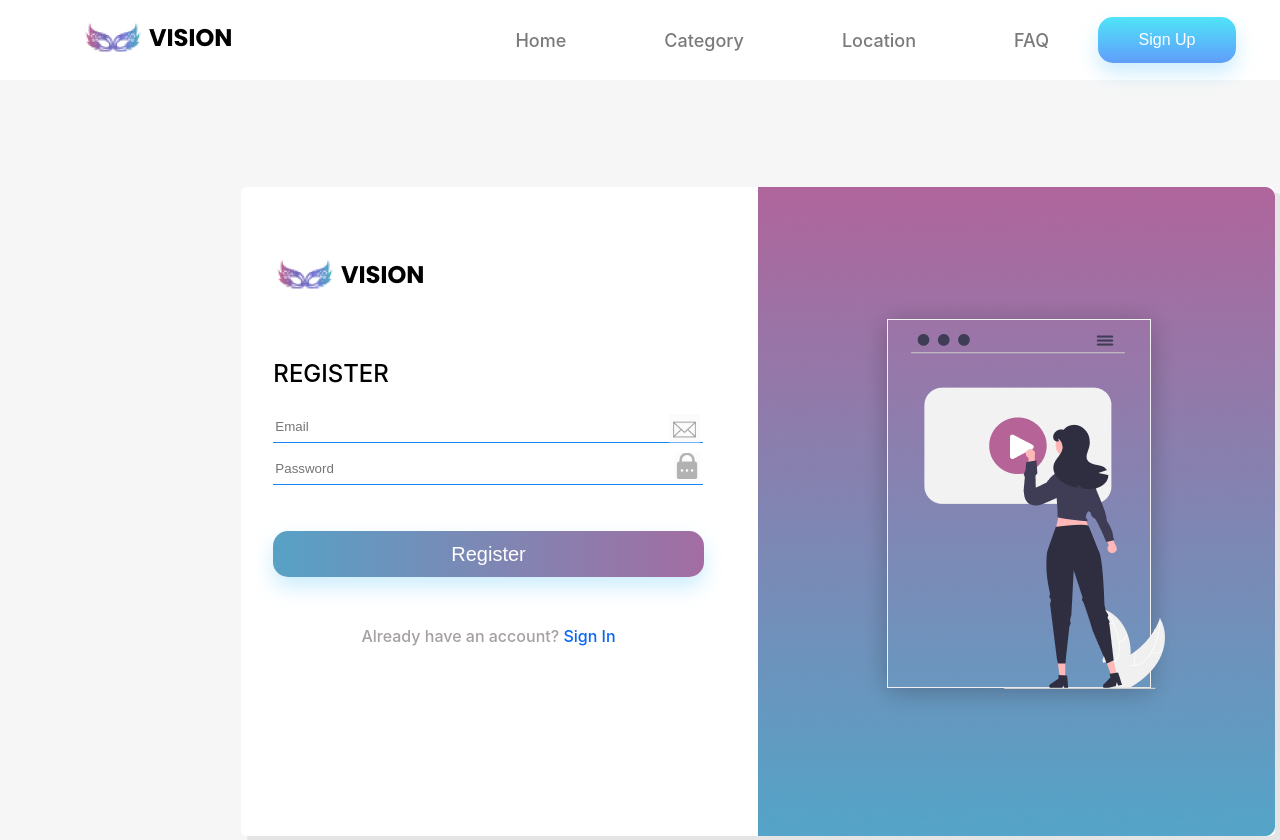
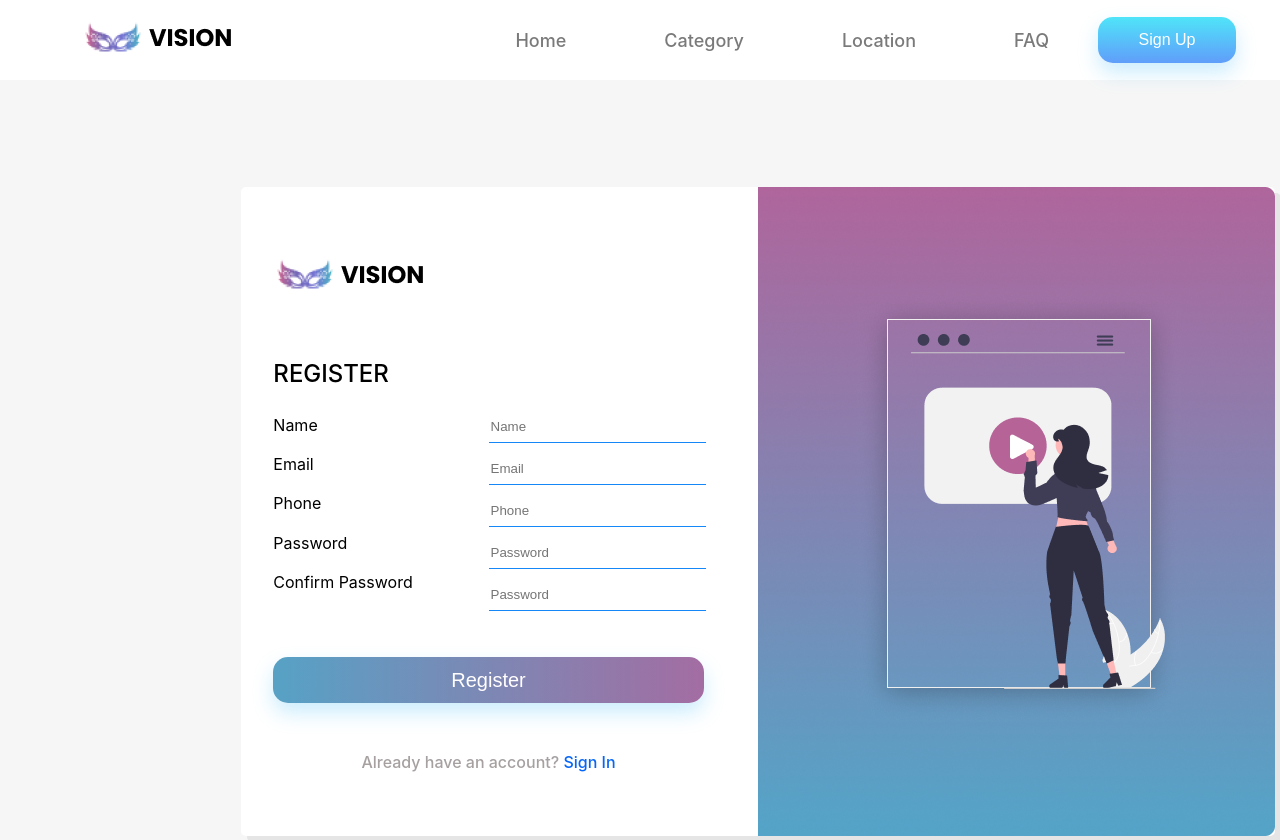
Before and after one commit to thanhnhan-12/Web_Vision, a React (Create React App) app: page / in a window 1280 px wide. Shown: the top 840 px of the page. Built offline with nearby package versions, Linux system fonts and the light colour scheme.

Commit message:
Change folder - Add folder

```diff
--- a/src/App.js
+++ b/src/App.js
@@ -1,5 +1,5 @@
 import './App.css';
-import SignIn from './Containers/Form/components/SignIn';
+// import SignIn from './Containers/Form/components/SignIn';
 import SignUp from './Containers/Form/components/SignUp';
 import Footer from './Containers/HeaderFooter/components/Footer';
 import Header from './Containers/HeaderFooter/components/Header';
--- a/src/Containers/Form/Input/Email.js
+++ b/src/Containers/Form/components/SignIn/Input/Email.js
@@ -1,7 +1,6 @@
 import React from 'react'
 import styled from 'styled-components'
-import Mail from '../../../assets/SignInIconMail.svg'
-
+import Mail from '../../../../../assets/SignInIconMail.svg'
 
 const ContainersInputMail = styled.div`
   position: relative;
--- a/src/Containers/Form/Input/Pass.js
+++ b/src/Containers/Form/components/SignIn/Input/Pass.js
@@ -1,6 +1,6 @@
 import React from 'react'
 import styled from 'styled-components'
-import Lock from '../../../assets/SignInIconLock.svg'
+import Lock from '../../../../../assets/SignInIconLock.svg'
 
 const ContainersInputLock = styled.div`
   position: relative;
--- /dev/null
+++ b/src/Containers/Form/components/SignUp/Input/Email.js
@@ -0,0 +1,23 @@
+import React from 'react'
+import styled from 'styled-components'
+
+const ContainersInputMail = styled.div`
+  padding-top: 14px;
+`
+
+const InputMail = styled.input`
+  width: 99%;
+  padding-bottom: 0.5rem;
+  border-style: none none solid;
+  border-bottom: solid 1px #1687F7;
+`
+
+function Email() {
+  return (
+    <ContainersInputMail>
+      <InputMail placeholder='Email' type="email" />
+    </ContainersInputMail>
+  )
+}
+
+export default Email
--- /dev/null
+++ b/src/Containers/Form/components/SignUp/Input/Name.js
@@ -0,0 +1,22 @@
+import React from 'react'
+import styled from 'styled-components'
+
+const ContainersInputName = styled.div`
+`
+
+const InputName = styled.input`
+  width: 99%;
+  padding-bottom: 0.5rem;
+  border-style: none none solid;
+  border-bottom: solid 1px #1687F7;
+`
+
+function Name() {
+  return (
+    <ContainersInputName>
+      <InputName placeholder='Name' type="text" />
+    </ContainersInputName>
+  )
+}
+
+export default Name
--- /dev/null
+++ b/src/Containers/Form/components/SignUp/Input/Pass.js
@@ -0,0 +1,23 @@
+import React from 'react'
+import styled from 'styled-components'
+
+const ContainersInputLock = styled.div`
+  padding-top: 14px;
+`
+
+const InputLock = styled.input`
+  width: 99%;
+  padding-bottom: 0.5rem;
+  border-style: none none solid;
+  border-bottom: solid 1px #1687F7;
+`
+
+function Pass() {
+  return (
+    <ContainersInputLock>
+      <InputLock placeholder='Password' type="password" />
+    </ContainersInputLock>
+  )
+}
+
+export default Pass
--- /dev/null
+++ b/src/Containers/Form/components/SignUp/Input/Phone.js
@@ -0,0 +1,23 @@
+import React from 'react'
+import styled from 'styled-components'
+
+const ContainersInputPhone = styled.div`
+  padding-top: 14px;
+`
+
+const InputPhone = styled.input`
+  width: 99%;
+  padding-bottom: 0.5rem;
+  border-style: none none solid;
+  border-bottom: solid 1px #1687F7;
+`
+
+function Phone() {
+  return (
+    <ContainersInputPhone>
+      <InputPhone placeholder='Phone' type="tel" />
+    </ContainersInputPhone>
+  )
+}
+
+export default Phone
--- a/src/Containers/Form/components/SignUp/index.js
+++ b/src/Containers/Form/components/SignUp/index.js
@@ -1,8 +1,11 @@
 import React from 'react'
 import * as S from './styles'
 import Logo from '../../../../assets/HeaderLogo.png'
-import Email from '../../Input/Email'
-import Pass from '../../Input/Pass'
+import Email from './Input/Email'
+import Pass from './Input/Pass'
+import Name from './Input/Name'
+import Phone from './Input/Phone'
+
 
 
 function SignUp() {
@@ -16,8 +19,24 @@ function SignUp() {
 
           <S.SignUpForm>
             <h4>REGISTER</h4>
-            <Email />
-            <Pass />
+            <S.SignUpFormEnter>
+              <S.SignUpFormLabel>
+                <label htmlFor="">Name</label>
+                <label htmlFor="">Email</label>
+                <label htmlFor="">Phone</label>
+                <label htmlFor="">Password</label>
+                <label htmlFor="">Confirm Password</label>
+              </S.SignUpFormLabel>
+
+              <S.SignUpFormInput>
+                <Name />
+                <Email />
+                <Phone />
+                <Pass />
+                <Pass />
+              </S.SignUpFormInput>
+            </S.SignUpFormEnter>
+
             <S.BtnSignUp>Register</S.BtnSignUp>
             <S.LinkSignUp>
               <p>Already have an account? <a href="/">Sign In</a></p>
--- a/src/Containers/Form/components/SignUp/styles.js
+++ b/src/Containers/Form/components/SignUp/styles.js
@@ -48,6 +48,18 @@ export const SignUpForm = styled.form`
     margin: 5px 0 30px;
   }
 `
+
+export const SignUpFormEnter = styled.div`
+  display: grid;
+  grid-template-columns: 1fr 1fr;
+`
+
+export const SignUpFormLabel = styled.div`
+  display: grid;
+`
+
+export const SignUpFormInput = styled.div``
+
 export const BtnSignUp = styled.button`
   width: 100%;
   height: 46px;
```
Also changed, not shown: src/Containers/Form/components/SignIn/index.js (+4 -3 lines).
